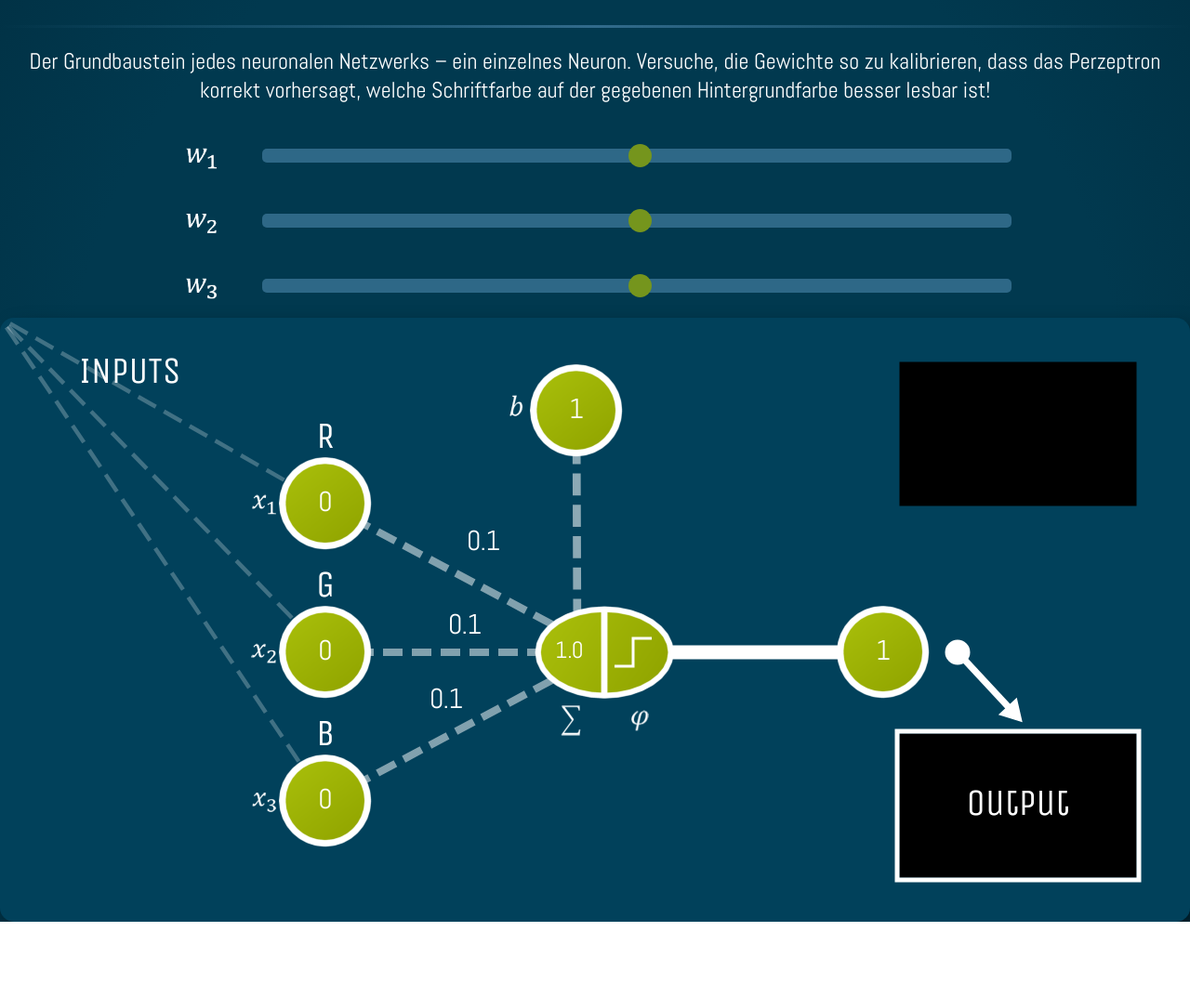
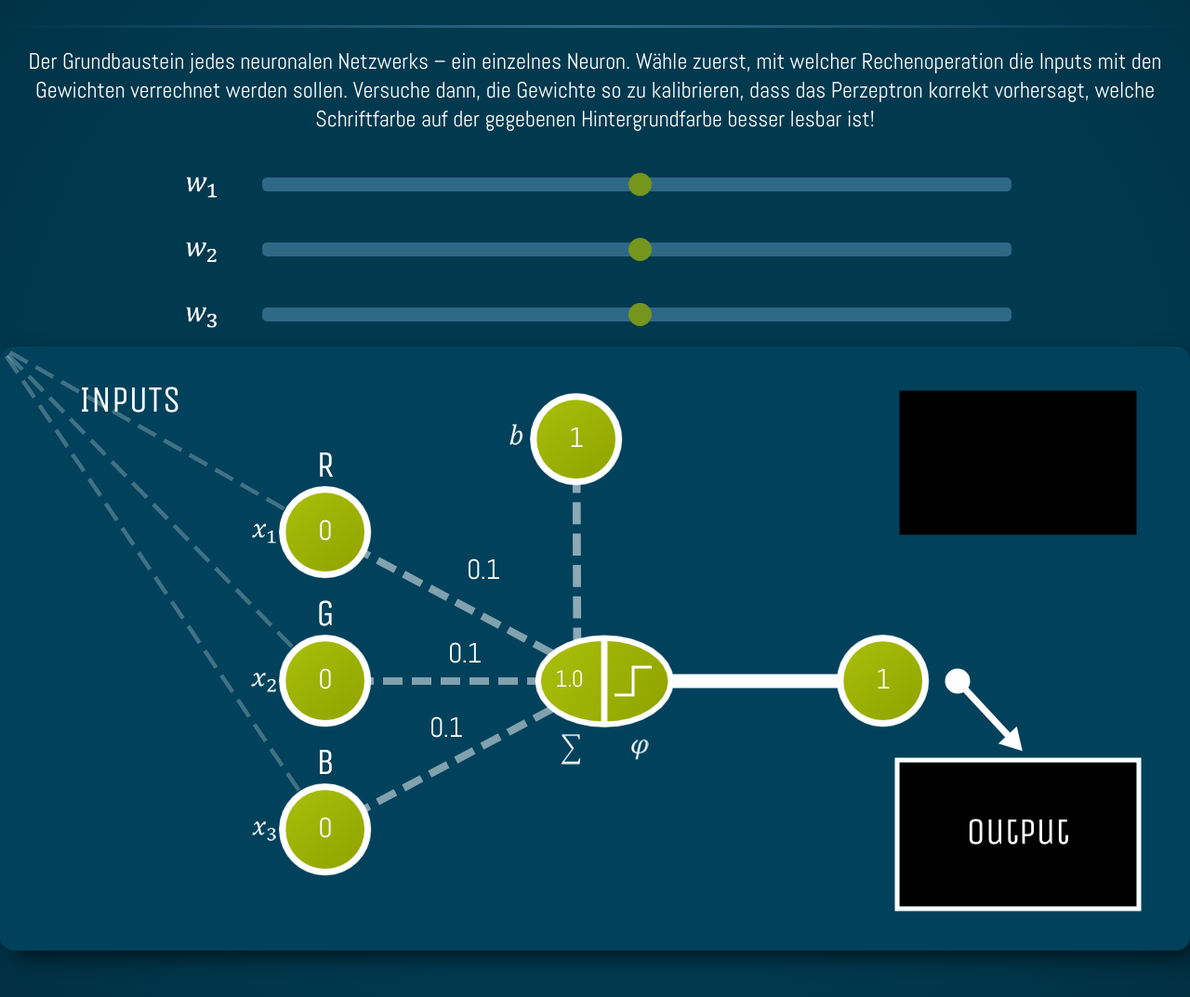
Before and after one commit to TNemes-3141/perzeptron-demo, a plain HTML site: page index.html in a window 1280 px wide. Shown: the part 109-1182 px from the top of the page at 93% size. Before the commit the page ends 1101 px from the top, so only its background shows below. Drawn offline with Linux system fonts and the light colour scheme; no server answers.

Commit message:
Adjust text and spacing

```diff
--- a/index.html
+++ b/index.html
@@ -12,7 +12,7 @@
     <main>
         <h1 id="main-title">Das Perzeptron</h1>
         <hr>
-        <p id="main-paragraph">Der Grundbaustein jedes neuronalen Netzwerks &ndash; ein einzelnes Neuron. Versuche, die Gewichte so zu kalibrieren, dass das Perzeptron korrekt vorhersagt, welche Schriftfarbe auf der gegebenen Hintergrundfarbe besser lesbar ist!</p>
+        <p id="main-paragraph">Der Grundbaustein jedes neuronalen Netzwerks &ndash; ein einzelnes Neuron. Wähle zuerst, mit welcher Rechenoperation die Inputs mit den Gewichten verrechnet werden sollen. Versuche dann, die Gewichte so zu kalibrieren, dass das Perzeptron korrekt vorhersagt, welche Schriftfarbe auf der gegebenen Hintergrundfarbe besser lesbar ist!</p>
         <div class="slider-container">
             <img src="./assets/images/weight_1.png" alt="Weight 1" class="weight">
             <input type="range" min="-100" max="100" value="1" class="slider" id="w1">
@@ -31,6 +31,7 @@
             </div>
         </div>
     </main>
+    <div class="spacer"></div>
     <script type="module" src="./index.js"></script>
 </body>
 </html>
--- a/main.css
+++ b/main.css
@@ -95,6 +95,9 @@ main {
     background: #a6bc09;
     cursor: pointer;
 }
+.spacer {
+    height: 50px;
+}
 
 #game-div {
     display: flex;
```
